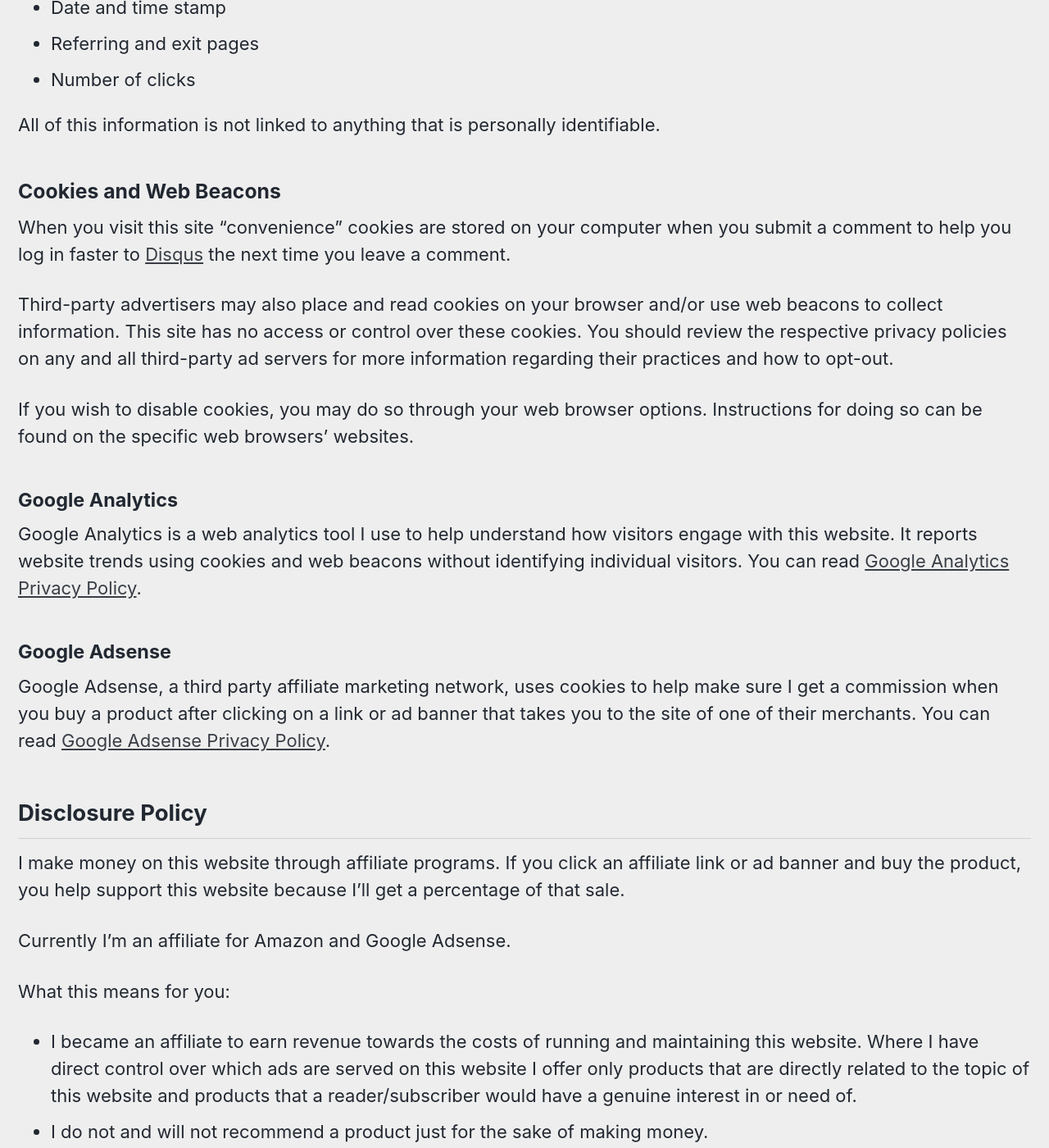
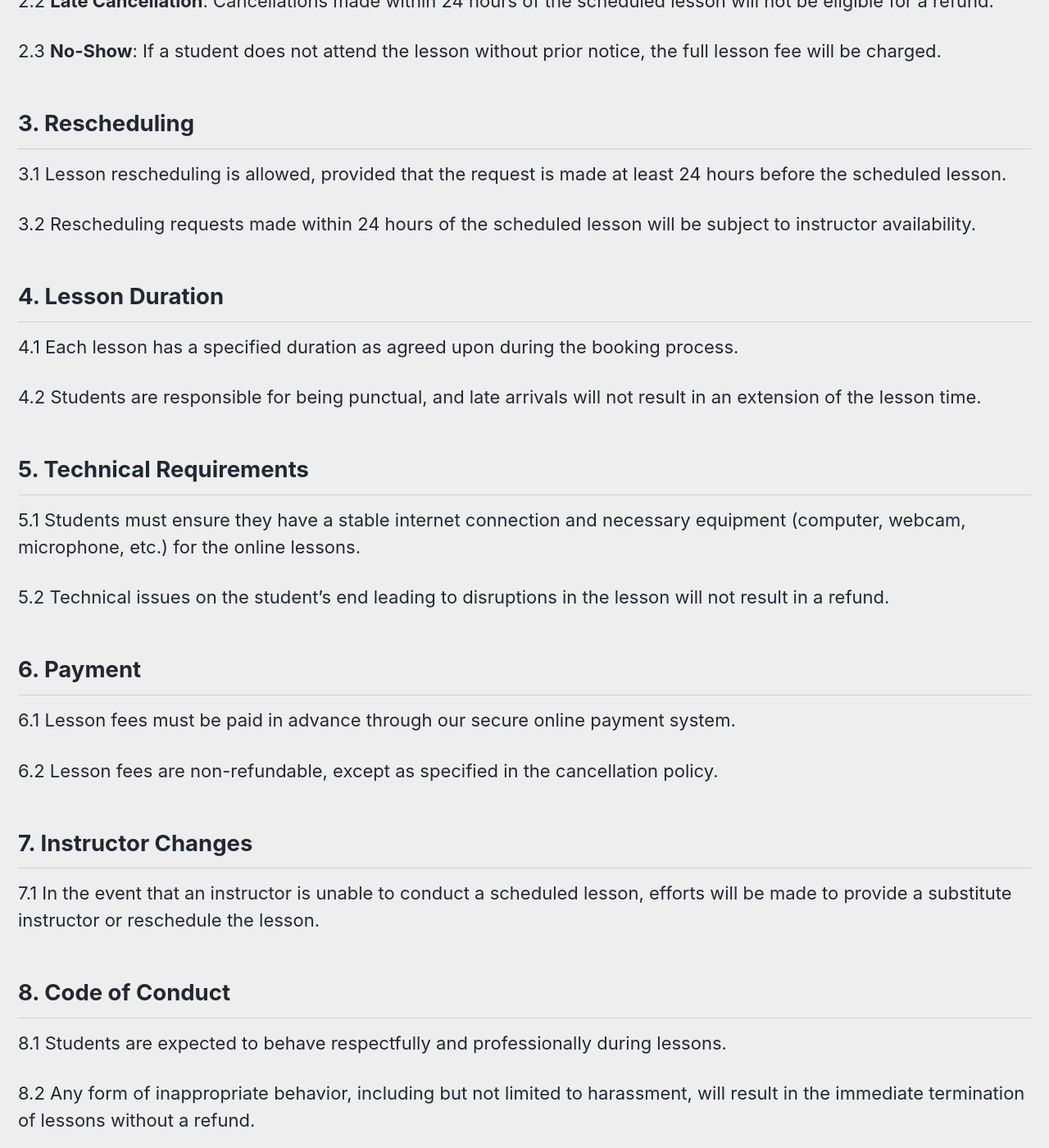
Before and after one commit to jaystewart86/englishwithjay, a Jekyll site: the page built from _pages/terms.md, in a window 1280 px wide and 1400 px high, scrolled down 691 px. Shown: the whole window at 82% size. Built offline with Jekyll 4.4.1, drawn with Linux system fonts in a browser that asks for light colours; cached includes are drawn as plain includes; some of the changed text lies outside the part shown.

Commit message:
Update terms and add sample lessons

```diff
--- a/_data/navigation.yml
+++ b/_data/navigation.yml
@@ -12,5 +12,7 @@ main:
   #   url: /sitemap/
   - title: "Book"
     url: /book/
-  - title: "Terms &amp; Privacy Policy"
+  - title: "Samples"
+    url: /samples/
+  - title: "Terms & Conditions"
     url: /terms/
--- /dev/null
+++ b/_pages/samples.md
@@ -0,0 +1,93 @@
+---
+layout: splash
+permalink: /samples/
+title: "Samples"
+---
+
+## Lesson Samples
+
+1. [Cultivating Positive Language through Mindful Living](#cultivating-positive-language-through-mindful-living)
+
+2. [English in the Kitchen](#english-in-the-kitchen)
+
+## Cultivating Positive Language through Mindful Living
+
+## Objective:
+By the end of this lesson, you will be able to use basic English vocabulary and expressions related to positive thinking, tantra, yoga, and exercise.
+
+## Materials:
+- Whiteboard and markers
+- Printed pictures related to positive thinking, tantra, yoga, and exercise
+- Laptop or device for online resources (optional)
+- Worksheet with vocabulary exercises
+
+## What to Expect:
+
+### Introduction:
+1. We'll start by greeting each other warmly and having a casual conversation to create a comfortable learning environment.
+2. I'd love to hear about your interests in positive thinking, tantra, yoga, and exercise. Feel free to share why these topics appeal to you.
+
+### Vocabulary Building:
+3. We'll write down key vocabulary related to your interests on the whiteboard, covering words such as happiness, meditation, yoga poses, and fitness. I'll show pictures for better understanding, and you can repeat the words after me.
+
+### Grammar Exercise:
+5. We'll work on basic sentence structures using the vocabulary:
+   - Positive thinking: "I am happy because..."
+   - Tantra: "I practice meditation for..."
+   - Yoga: "I enjoy doing yoga poses to..."
+   - Exercise: "I stay healthy by..."
+6. Your task is to complete sentences using the provided structures and vocabulary. I'll provide examples to guide you.
+
+### Listening and Speaking:
+7. We'll listen to short audio clips or watch videos related to positive thinking, tantra, yoga, and exercise. During pauses, we'll discuss what you understood. Feel free to express your thoughts in simple English.
+
+### Role Play:
+8. Get ready for some role-play scenarios! We'll create situations like a conversation at a yoga class or discussing positive affirmations with a friend. We'll role-play each scenario together, and then you can try it independently.
+
+### Closing Reflection:
+9. We'll discuss how incorporating positive thinking, tantra, yoga, and exercise into daily life contributes to overall well-being. Reflect on how you can use English to express these concepts in your daily life.
+
+### Homework Assignment:
+10. You'll complete a worksheet with sentences at home, using the vocabulary and sentence structures covered in the lesson. Write a short paragraph about your daily routine related to positive thinking, tantra, yoga, or exercise.
+
+### Follow-up:
+11. In our next lesson, we'll begin by reviewing the homework and allowing you to share your thoughts. We'll build on the vocabulary and sentence structures we covered while introducing new concepts related to your interests.
+
+
+## English in the Kitchen
+
+## Objective:
+Our goal is to enhance your English language skills by immersing you in kitchen-related vocabulary and engaging conversations.
+
+## Materials:
+1. **Whiteboard or Notepad:** We'll use this to jot down key terms and reinforce our learning.
+2. **Internet-Enabled Device:** We'll explore tutorial videos together to enrich our understanding.
+3. **Kitchen-Related Images or Props:** Visual aids will help us grasp and remember new vocabulary.
+
+## Session Overview:
+
+### Introduction:
+We'll kick off by discussing our favorite home-cooked meals to get into the kitchen theme. I'll introduce kitchen-related terms like utensils, appliances, and cooking terms, using visual aids for better understanding.
+
+### Vocabulary Building:
+We'll verbally explore common kitchen scenarios, emphasizing key terms. I encourage you to repeat and practice these new words. We'll also visually reinforce our learning on the whiteboard or notepad.
+
+### Listening and Speaking:
+I'll play a kitchen-related tutorial video or describe a cooking process verbally. Your task is to actively listen, repeat instructions, and engage in conversations about your kitchen experiences, using the new vocabulary.
+
+### Reading and Writing:
+We'll discuss kitchen-related scenarios verbally, focusing on key terms. You'll take notes on the vocabulary and scenarios, and we'll review them together, addressing any questions or concerns.
+
+### Interactive Activity:
+Get ready for a hands-on experience! We'll set up a mock kitchen scenario using images or props. Your task is to describe what you would do in different kitchen situations using English. We'll facilitate conversations among you, encouraging the use of learned vocabulary.
+
+### Presentation:
+You'll have the opportunity to present a short description of a kitchen scenario using the new vocabulary. I'll encourage questions and discussions after each presentation, providing feedback on language use and clarity.
+
+### Reflection:
+We'll reflect on the language learning experience together, discussing what was interesting and challenging. I want to hear your thoughts, and I'll share mine. Let's also talk about how kitchen-related English can be applied in real-life situations.
+
+### Homework:
+As a wrap-up, I'll ask you to write a short paragraph describing your ideal kitchen or a memorable kitchen experience using the vocabulary we've learned in class.
+
+Get ready for an exciting and immersive English learning journey in the kitchen!
--- a/_pages/terms.md
+++ b/_pages/terms.md
@@ -1,57 +1,65 @@
 ---
 layout: splash
 permalink: /terms/
-title: "Terms and Privacy Policy"
-last_modified_at: 2017-10-20T12:42:38-04:00
-toc: true
+title: "Terms and Conditions"
 ---
 
-## Privacy Policy
+## Terms and Conditions for Online English Lessons
 
-The privacy of my visitors is extremely important. This Privacy Policy outlines the types of personal information that is received and collected and how it is used.
+## 1. Lesson Booking
 
-First and foremost, I will never share your email address or any other personal information to anyone without your direct consent.
+1.1 Lessons must be booked in advance through our online booking system.
 
-### Log Files
+1.2 Lesson availability is subject to the schedule of the instructor.
 
-Like many other websites, this site uses log files to help learn about when, from where, and how often traffic flows to this site. The information in these log files include:
+1.3 Lessons are booked on a first-come, first-served basis.
 
-* Internet Protocol addresses (IP)
-* Types of browser
-* Internet Service Provider (ISP)
-* Date and time stamp
-* Referring and exit pages
-* Number of clicks
+## 2. Cancellation Policy
 
-All of this information is not linked to anything that is personally identifiable.
+2.1 **Free Cancellation**: Students are entitled to a free cancellation if the cancellation is made at least 24 hours before the scheduled lesson.
 
-### Cookies and Web Beacons
+2.2 **Late Cancellation**: Cancellations made within 24 hours of the scheduled lesson will not be eligible for a refund.
 
-When you visit this site "convenience" cookies are stored on your computer when you submit a comment to help you log in faster to [Disqus](http://disqus.com) the next time you leave a comment.
+2.3 **No-Show**: If a student does not attend the lesson without prior notice, the full lesson fee will be charged.
 
-Third-party advertisers may also place and read cookies on your browser and/or use web beacons to collect information. This site has no access or control over these cookies. You should review the respective privacy policies on any and all third-party ad servers for more information regarding their practices and how to opt-out.
+## 3. Rescheduling
 
-If you wish to disable cookies, you may do so through your web browser options. Instructions for doing so can be found on the specific web browsers' websites.
+3.1 Lesson rescheduling is allowed, provided that the request is made at least 24 hours before the scheduled lesson.
 
-#### Google Analytics
+3.2 Rescheduling requests made within 24 hours of the scheduled lesson will be subject to instructor availability.
 
-Google Analytics is a web analytics tool I use to help understand how visitors engage with this website. It reports website trends using cookies and web beacons without identifying individual visitors. You can read [Google Analytics Privacy Policy](http://www.google.com/analytics/learn/privacy.html).
+## 4. Lesson Duration
 
-#### Google Adsense
+4.1 Each lesson has a specified duration as agreed upon during the booking process.
 
-Google Adsense, a third party affiliate marketing network, uses cookies to help make sure I get a commission when you buy a product after clicking on a link or ad banner that takes you to the site of one of their merchants. You can read [Google Adsense Privacy Policy](http://support.google.com/adsense/bin/answer.py?hl=en&answer=48182).
+4.2 Students are responsible for being punctual, and late arrivals will not result in an extension of the lesson time.
 
-## Disclosure Policy
+## 5. Technical Requirements
 
-I make money on this website through affiliate programs. If you click an affiliate link or ad banner and buy the product, you help support this website because I'll get a percentage of that sale.
+5.1 Students must ensure they have a stable internet connection and necessary equipment (computer, webcam, microphone, etc.) for the online lessons.
 
-Currently I'm an affiliate for Amazon and Google Adsense.
+5.2 Technical issues on the student's end leading to disruptions in the lesson will not result in a refund.
 
-What this means for you:
+## 6. Payment
 
-* I became an affiliate to earn revenue towards the costs of running and maintaining this website. Where I have direct control over which ads are served on this website I offer only products that are directly related to the topic of this website and products that a reader/subscriber would have a genuine interest in or need of.
-* I do not and will not recommend a product just for the sake of making money.
-* I do not let the compensation I receive influence the content, topics, posts, or opinions expressed on this website.
-* I respect and value my readers too much to write anything other than my own genuine and objective opinions and advice.
+6.1 Lesson fees must be paid in advance through our secure online payment system.
 
-Just like this website, my Disclosure Policy is a work in progress. As the revenue streams evolve, so will this page.
+6.2 Lesson fees are non-refundable, except as specified in the cancellation policy.
+
+## 7. Instructor Changes
+
+7.1 In the event that an instructor is unable to conduct a scheduled lesson, efforts will be made to provide a substitute instructor or reschedule the lesson.
+
+## 8. Code of Conduct
+
+8.1 Students are expected to behave respectfully and professionally during lessons.
+
+8.2 Any form of inappropriate behavior, including but not limited to harassment, will result in the immediate termination of lessons without a refund.
+
+## 9. Changes to Terms and Conditions
+
+9.1 These terms and conditions are subject to change. Any updates will be communicated to students in a timely manner.
+
+By booking a lesson, you acknowledge that you have read, understood, and agree to abide by these terms and conditions.
+
+*Last Updated: January 10, 2024*
```
